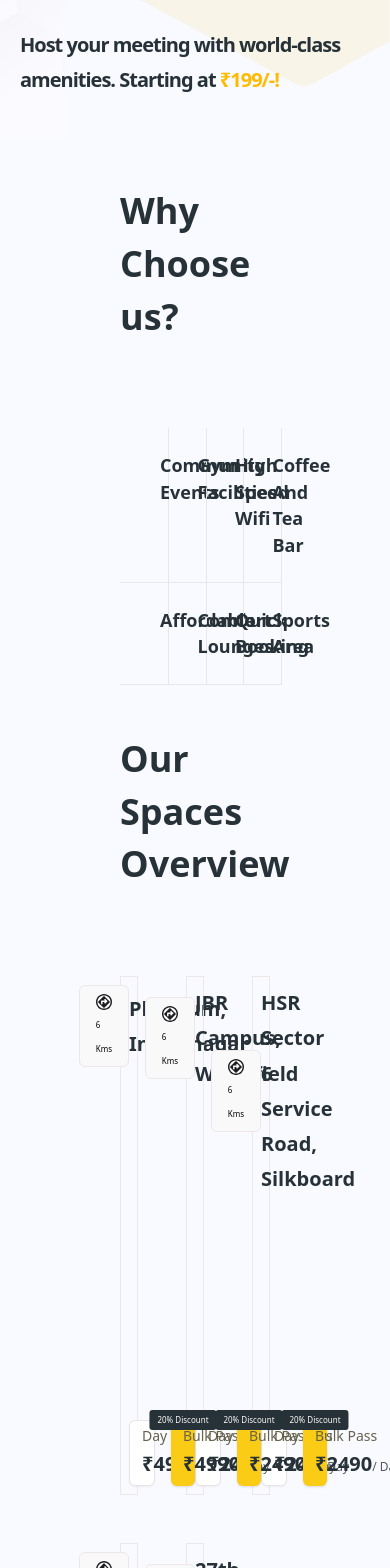
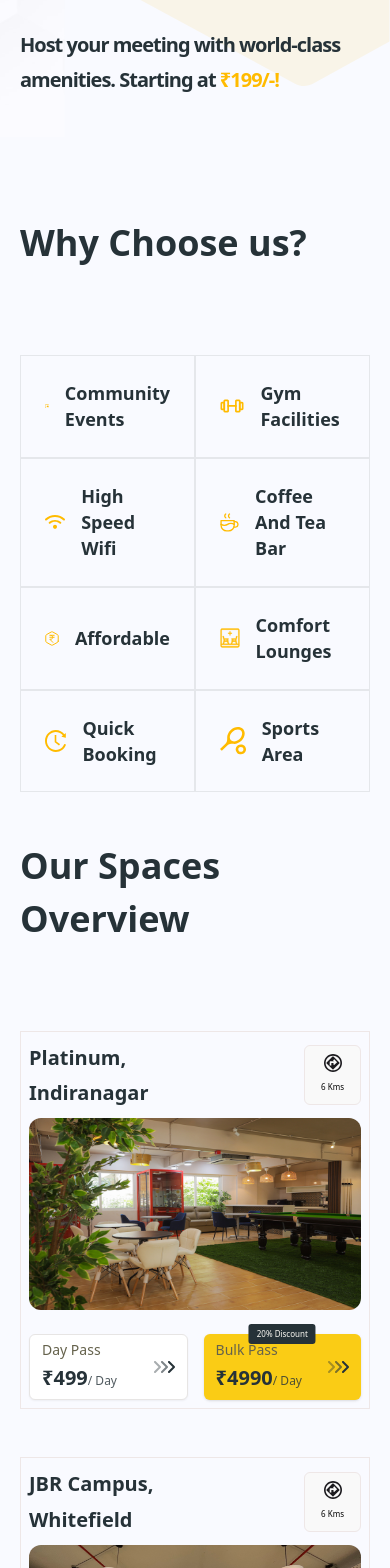
Before and after one commit to ttahm3d/bhive-machine-coding, a React (Vite) app: page / in a window 390 px wide. Shown: the part 319-1887 px from the top of the page. Built offline with nearby package versions, Linux system fonts and the light colour scheme.

Commit message:
feat - made other sections responsive

```diff
--- a/src/components/base/cards/why-choose-us-card.tsx
+++ b/src/components/base/cards/why-choose-us-card.tsx
@@ -8,8 +8,8 @@ export default function WhyChooseUsCard({
   title: string;
 }) {
   return (
-    <div className="flex gap-4 p-6 border-b border-r">
-      <div className="flexx items-center justify-center">
+    <div className="flex items-center gap-4 p-6 border">
+      <div className="flex items-center justify-center">
         <img src={iconUrl} alt={title} />
       </div>
       <Typography variant="h5" className="text-[#263238]">
--- a/src/pages/home/hero.tsx
+++ b/src/pages/home/hero.tsx
@@ -3,7 +3,7 @@ import Typography from "@/components/ui/typography";
 
 export default function Hero() {
   return (
-    <section className="">
+    <section>
       <div className="grid grid-cols-12 px-5 md:px-[120px] bg-[url(./assets/background-vector-desktop.svg)] h-96 container bg-no-repeat bg-right md:bg-center  bg-cover">
         <div className="col-span-12 md:col-span-8 self-center order-2">
           <Typography
--- a/src/pages/home/our-space-overview.tsx
+++ b/src/pages/home/our-space-overview.tsx
@@ -6,11 +6,11 @@ export default function OurSpaceOverview() {
   const { spaces } = useBhiveSpaces();
   console.log(spaces);
   return (
-    <section className="px-[120px] container">
+    <section className="px-5 md:px-[120px] container">
       <Typography variant="h2" className="mt-12 text-[#263238]">
         Our Spaces Overview
       </Typography>
-      <div className="grid grid-cols-3 mt-[85px] gap-12">
+      <div className="grid grid-cols-1 md:grid-cols-3 mt-[85px] gap-12">
         {spaces.map((space) => (
           <BhiveSpaceCard key={space.id} space={space} />
         ))}
--- a/src/pages/home/why-choose-us.tsx
+++ b/src/pages/home/why-choose-us.tsx
@@ -46,11 +46,11 @@ export default function WhyChooseUs() {
   ];
 
   return (
-    <section className="px-[120px] container">
-      <Typography variant="h2" className="mt-12 text-[#263238]">
+    <section className="px-5 md:px-[120px] container">
+      <Typography variant="h2" className="mt-20 md:mt-12 text-[#263238]">
         Why Choose us?
       </Typography>
-      <div className="grid grid-cols-4 mt-[85px]">
+      <div className="grid grid-cols-2 md:grid-cols-4 mt-[85px]">
         {options.map((option, index) => (
           <WhyChooseUsCard
             key={index}
```
